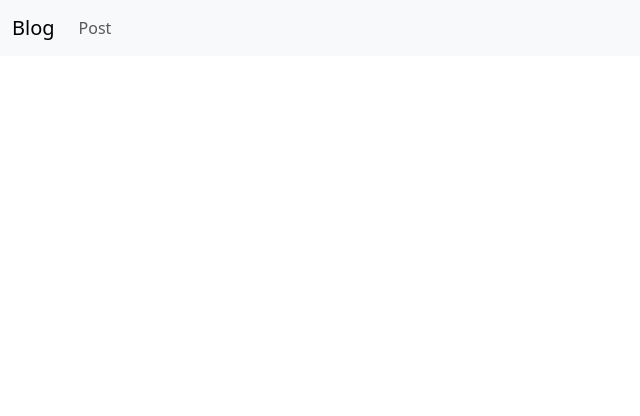
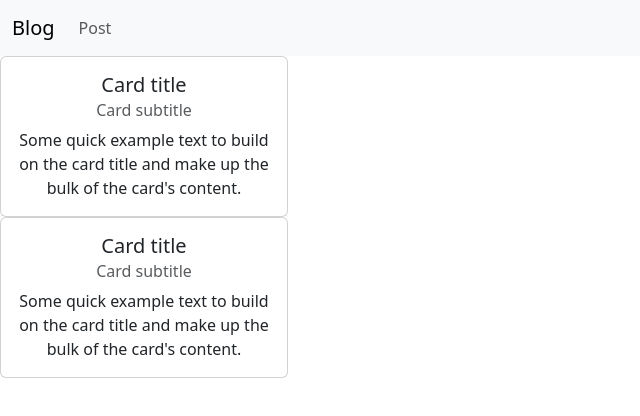
Before and after one commit to Gaberthepro/Blog-react, a React (Create React App) app: page / in a window 1280 px wide. Shown: the top 416 px of the page, without its empty margins (0-640 px from the left). Built offline with nearby package versions, Linux system fonts and the light colour scheme; no server answers.

Commit message:
Get method

```diff
--- a/src/App.tsx
+++ b/src/App.tsx
@@ -1,14 +1,46 @@
-import React from "react";
+import React, { Fragment, useState, useEffect } from "react";
 import logo from "./logo.svg";
 import "./App.css";
+import { BrowserRouter, Route, Routes } from "react-router-dom";
+import axios from "axios";
 import Navbar from "./components/navbar";
-import { BrowserRouter, Route, Routes } from "react-router-dom";
 
 function App() {
+  const [data, setData] = useState([]);
+
+  useEffect(() => {
+    axios
+      .get("http://localhost:5000/posts/")
+      .then((response) => {
+        setData(response.data);
+      })
+      .catch((error) => {
+        console.error("There was an error fetching the data:", error);
+      });
+  }, []);
+
+
   return (
     <div className="App">
+      <div className="card" style={{ width: "18rem" }}>
+        <div className="card-body">
+          <h5 className="card-title">Card title</h5>
+          <h6 className="card-subtitle mb-2 text-body-secondary">
+            Card subtitle
+          </h6>
+          <p className="card-text">
+            Some quick example text to build on the card title and make up the
+            bulk of the card's content.
+          </p>
+        </div>
+      </div>
     </div>
   );
 }
 
+async function getBlogs() {
+  const res = await axios.get("http://localhost:5000/posts/");
+  return res.data;
+}
+
 export default App;
--- a/src/components/navbar.tsx
+++ b/src/components/navbar.tsx
@@ -1,6 +1,6 @@
 import React, { Fragment } from "react";
 import { BrowserRouter, Routes, Route, Link, Navigate } from "react-router-dom";
-import AddPost from "../pages/addPost/addPost";
+import AddPost from "../pages/addPost/addPost"
 import App from "../App";
 
 export function Navbar() {
--- a/src/index.tsx
+++ b/src/index.tsx
@@ -6,13 +6,12 @@ import reportWebVitals from "./reportWebVitals";
 import "bootstrap/dist/css/bootstrap.css";
 import Navbar from "./components/navbar";
 
-
 const root = ReactDOM.createRoot(
   document.getElementById("root") as HTMLElement
 );
 root.render(
   <React.StrictMode>
-      <Navbar></Navbar>
+    <Navbar></Navbar>
     <App />
   </React.StrictMode>
 );
--- a/src/pages/addPost/addPost.tsx
+++ b/src/pages/addPost/addPost.tsx
@@ -19,7 +19,6 @@ export function AddPost() {
 
   return (
     <Fragment>
-      <form>
       <div className="input-group input-group-lg">
         <input
           type="text"
@@ -44,7 +43,6 @@ export function AddPost() {
       <button type="button" className="btn btn-primary" onClick={handlePost}>
         Publish
       </button>
-      </form>
     </Fragment>
   );
 }
```
Lines whose indentation alone changed are shown as unchanged.
